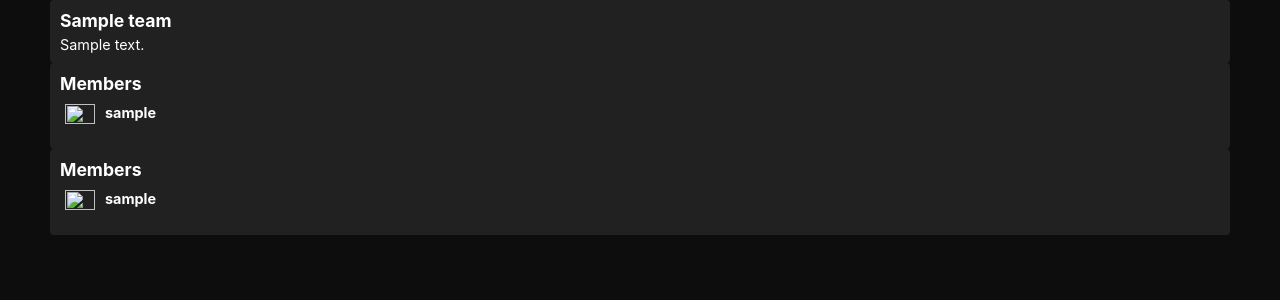
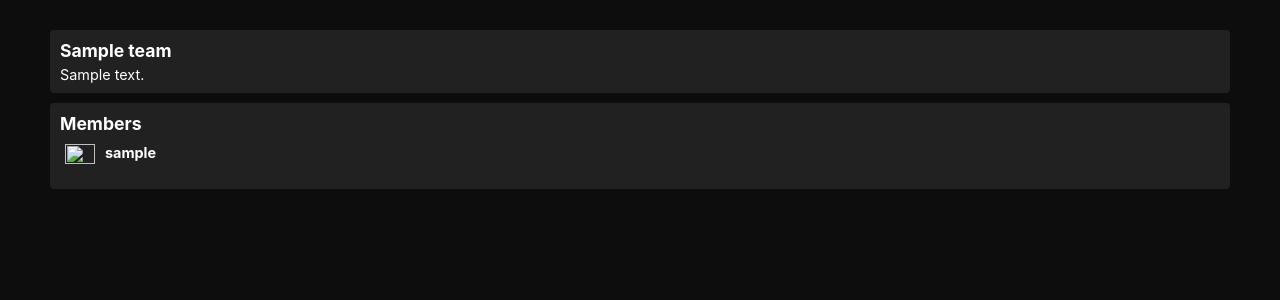
Before and after one commit to developerandrii/nma-novels-website, a Django app: page /catalog/tems/00000000-0000-0000-0000-000000000001/ in a window 1280 px wide. Shown: the part 37-337 px from the top of the page. Run offline with Django 5.2, Linux system fonts and the light colour scheme; tables that the repository leaves empty hold one stand-in row (values such as "Sample post").

Commit message:
Style team detail page

```diff
--- a/catalog/static/catalog/css/team_detail.css
+++ b/catalog/static/catalog/css/team_detail.css
@@ -1,3 +1,9 @@
+main {
+    display: flex;
+    flex-direction: column;
+    gap: 10px;
+}
+
 .section {
     display: flex;
     flex-direction: column;
@@ -8,6 +14,10 @@
 
 .section-title {
     font-size: var(--text-xl);
+}
+
+.team-detail {
+    margin-top: 30px;
 }
 
 .member-list {
--- a/catalog/templates/catalog/team_detail.html
+++ b/catalog/templates/catalog/team_detail.html
@@ -29,23 +29,6 @@
             {% endfor %}
         </ol>
     </section>
-    <section class="section novel-section">
-        <h3 class="section-title">Members</h3>
-        <ol class="novel-list">
-            {% for membership in team.memberships.all %}
-                <li class="member">
-
-                    <img class="picture" src="{{ user.picture_url }}" alt="">
-                    <h4>
-                        <a href="{{ membership.user.get_absolute_url }}">
-                            {{ membership.user }}
-                        </a>
-                    </h4>
-
-                </li>
-            {% endfor %}
-        </ol>
-    </section>
 
 
 {% endblock %}
```
